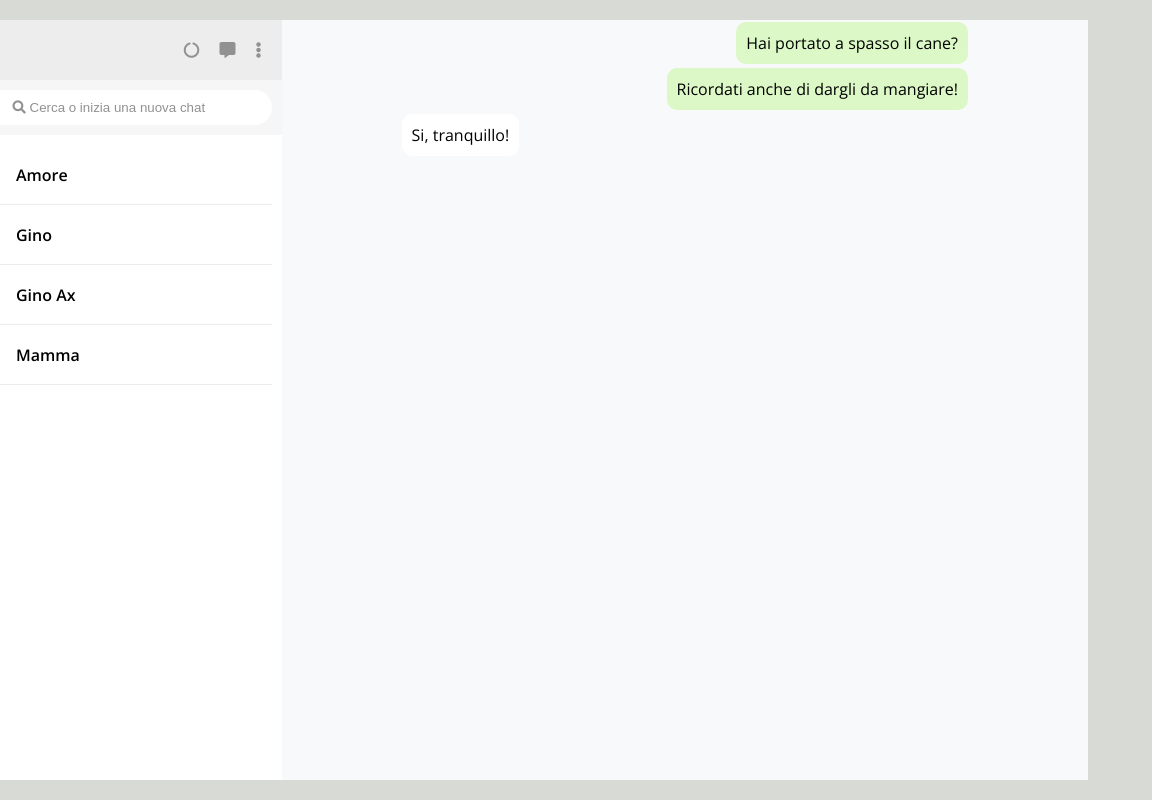
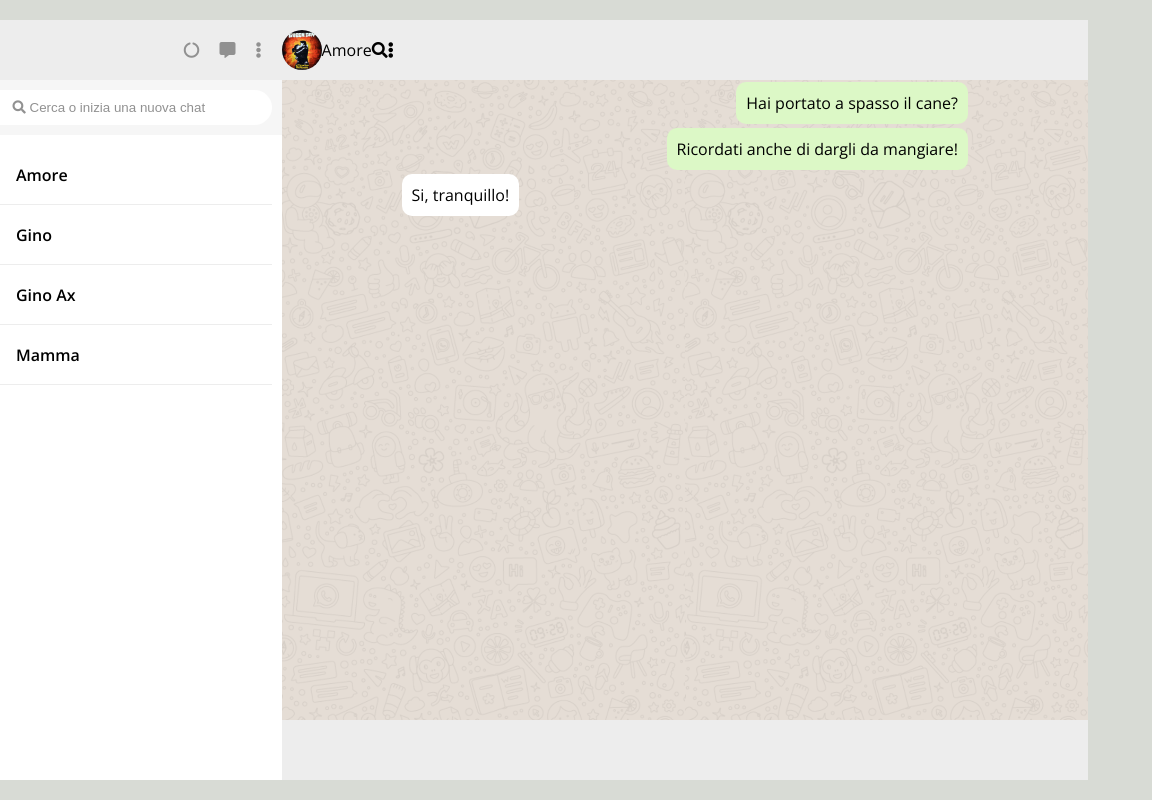
Before and after one commit to Geeogee/vue-boolzapp, a plain HTML site: page index.html in a window 1280 px wide. Both pictures are taken after a click on the item "Amore". Shown: the full height of the page, 128-1280 px from the left. Drawn offline with nearby package versions, Linux system fonts and the light colour scheme.

Commit message:
Added top and bottom bars in chat (still working)

```diff
--- a/css/style.css
+++ b/css/style.css
@@ -151,24 +151,7 @@ body {
     flex-grow: 1;
 }
 
-.messages {
-    padding: 10px;
-    border-radius: 10px;
-    margin: 2px 120px;
-}
-
-.messages.received {
-
-    align-self: flex-start;
-    background-color: #FFF;
-}
-
-.messages.sent {
-
-    align-self: flex-end;
-    background-color: #dcf8c6;
-
-}
+/* INTRO (NO ACTIVE CHAT) */
 
 .wrapper-chats.empty {
 
@@ -210,3 +193,67 @@ body {
     color: #25c361; /* #4adf83 */
     text-decoration: none;
 }
+
+/* ACTIVE CHAT */
+
+.wrapper-chats > .chat-bar {
+
+    background-color: #ededed;
+    height: 60px;
+    display: flex;
+    align-items: center;
+}
+
+.wrapper-chats .user-info {
+
+    list-style-type: none;
+    display: flex;
+    align-items: center
+}
+
+.wrapper-chats .user-info > .contact-image {
+
+    width: 40px;
+    height: 40px;
+}
+
+.wrapper-chats .user-info > .contact-image > img {
+
+    width: 40px;
+    height: 40px;
+}
+
+.wrapper-chats .user-info > .contact-name {
+
+    background-color: red;
+    flex-grow: 1;
+}
+
+
+.wrapper-chats > .messages {
+
+    flex-grow: 1;
+    display: flex;
+    flex-direction: column;
+    background-image: url("../img/doodle-wallpaper.png");
+    background-size: 50%;
+    background-repeat: repeat-x;
+}
+
+.message {
+    padding: 10px;
+    border-radius: 10px;
+    margin: 2px 120px;
+}
+
+.message.received {
+
+    align-self: flex-start;
+    background-color: #FFF;
+}
+
+.message.sent {
+
+    align-self: flex-end;
+    background-color: #dcf8c6;
+}
--- a/index.html
+++ b/index.html
@@ -61,7 +61,7 @@
 
                 <ul class="wrapper-contacts">
 
-                    <li @click="showChat(index)" v-for="(contact,index) in contacts" class="chat-preview">
+                    <li @click="showChat(index,contact)" v-for="(contact,index) in contacts" class="chat-preview">
                         <div class="contact-image">
                             <img :src="contact.avatar">
                         </div>
@@ -77,8 +77,36 @@
 
             <div class="wrapper-chats" v-if="isActive">
 
-                <div v-for="message in activeChat" :class="(message.status == 'received') ? 'received' : 'sent'" class="messages">
-                    {{ message.text }}
+                <div class="chat-bar top-bar">
+
+                    <ul class="user-info">
+                        <li class="contact-image">
+                            <img :src="currentImage">
+                        </li>
+
+                        <li id="contact-name">
+                            {{ currentName }}
+                        </li>
+
+                        <li>
+                            <i class="fas fa-search"></i>
+                        </li>
+
+                        <li>
+                            <i class="fas fa-ellipsis-v"></i>
+                        </li>
+                    </ul>
+
+                </div>
+
+                <div class="messages">
+                    <div v-for="message in activeChat" :class="(message.status == 'received') ? 'received' : 'sent'" class="message">
+                        {{ message.text }}
+                    </div>
+                </div>
+
+                <div class="chat-bar bottom-bar">
+
                 </div>
 
             </div>
--- a/js/script.js
+++ b/js/script.js
@@ -108,17 +108,20 @@ function initVue() {
             ],
 
             "activeChat" : "",
-            "isActive" : false
+            "isActive" : false,
+            "currentImage" : "",
+            "currentName" : ""
         },
 
         methods: {
 
-            showChat: function(index) {
+            showChat: function(index,contact) {
 
                 const user = this.contacts[index];
                 const messages = user.messages;
                 this.activeChat = messages;
-
+                this.currentImage = contact.avatar;
+                this.currentName = contact.name;
                 this.isActive = true;
             }
         }
```
Also changed, not shown: img/doodle-wallpaper.png (added).
